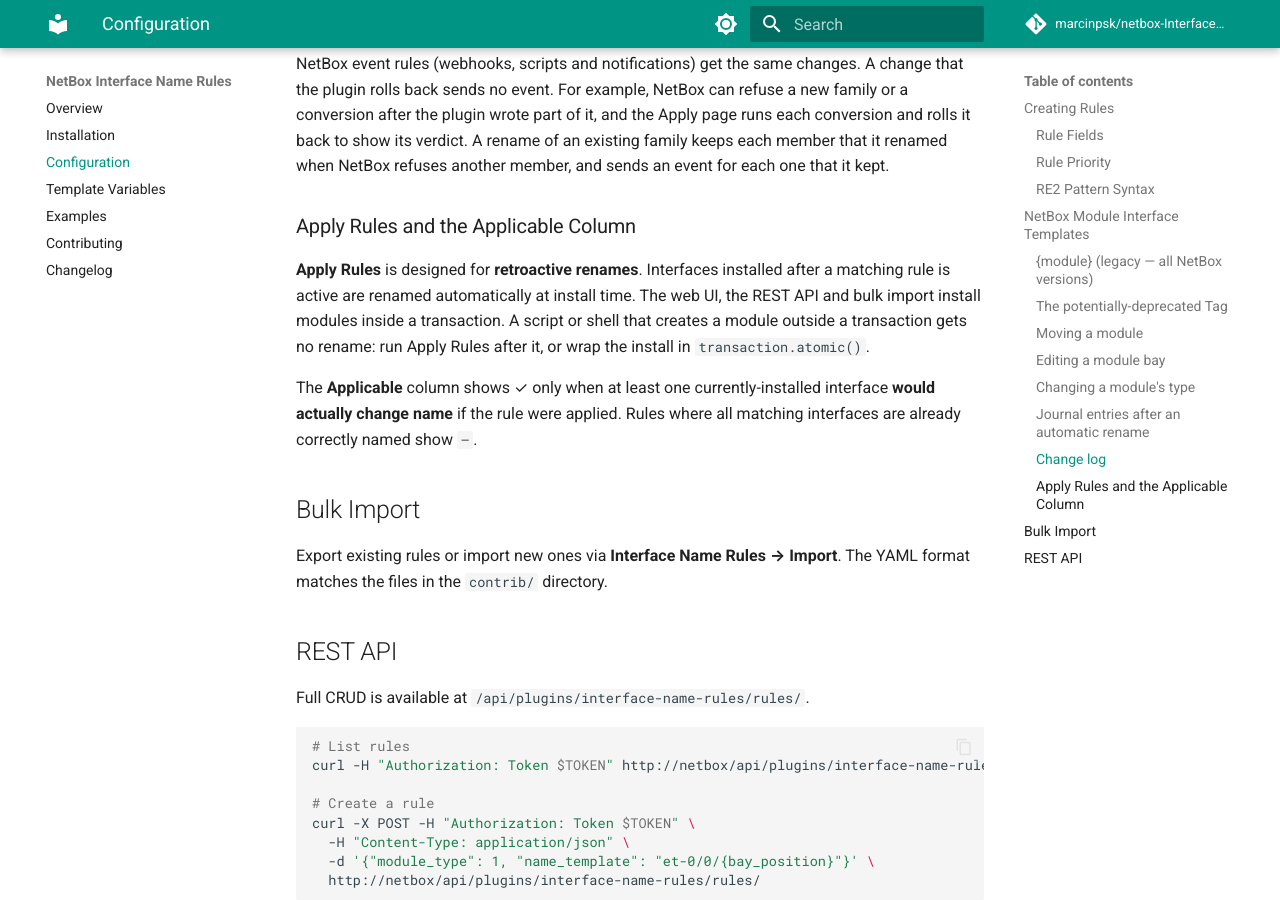
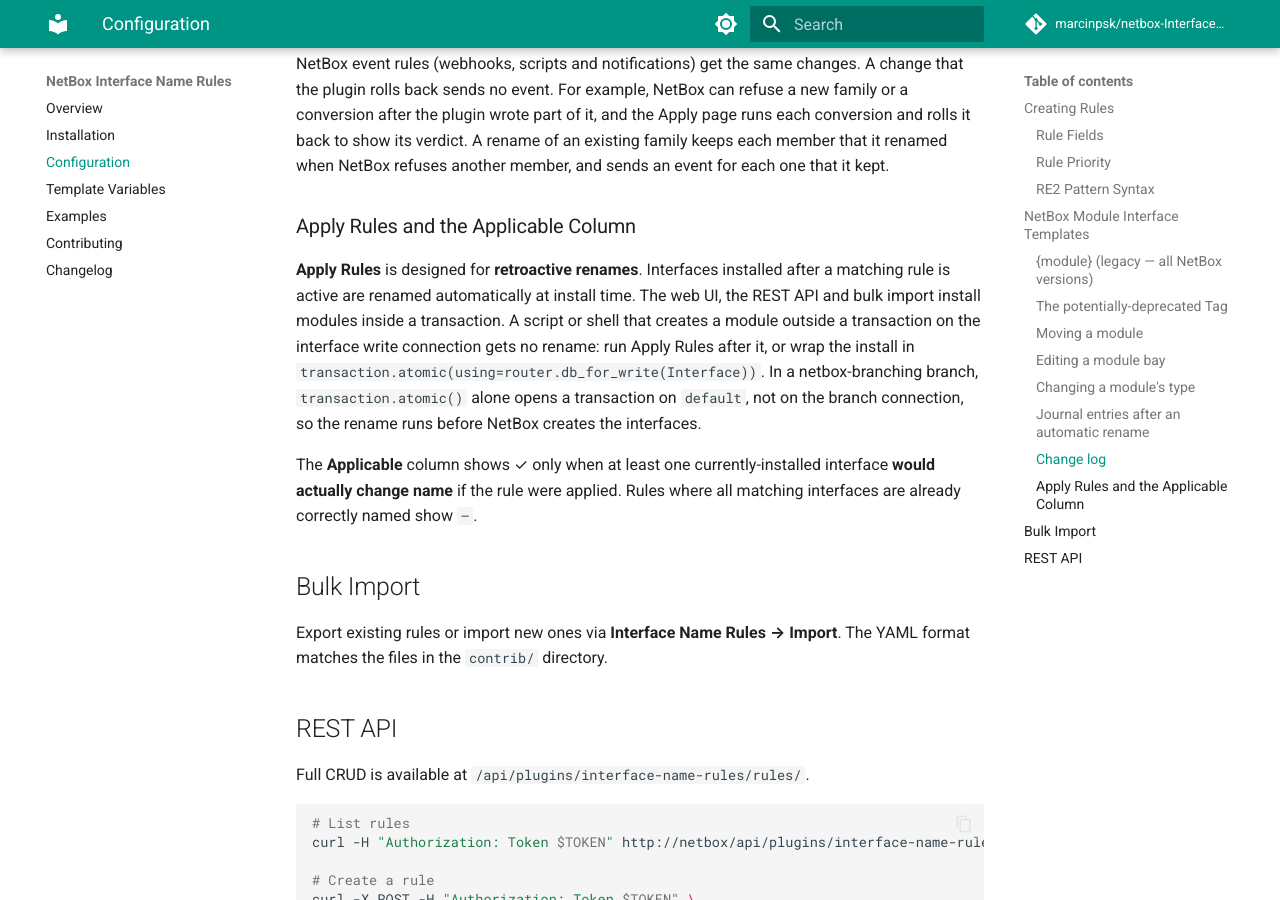
Before and after one commit to marcinpsk/netbox-InterfaceNameRules-plugin, an MkDocs documentation site: the page built from docs/configuration.md, in a window 1280 px wide and 900 px high, scrolled down 6967 px. Built offline with MkDocs 1.6.1 and Material for MkDocs 9.7.7, drawn with Linux system fonts in a browser that asks for light colours; comment, search, counter and statistics services are not loaded.

Commit message:
docs(configuration): put a script install in a transaction on the interface write alias
In a netbox-branching branch, transaction.atomic() opens a transaction on
default only. The module save runs on the branch connection, so the rename
trigger runs at once in post_save, before NetBox creates the interfaces.
The guide now names transaction.atomic(using=router.db_for_write(Interface)).
A branch test runs both forms, and a documentation test pins the text.

```diff
--- a/docs/configuration.md
+++ b/docs/configuration.md
@@ -286,8 +286,11 @@
 **Apply Rules** is designed for **retroactive renames**.  Interfaces installed
 after a matching rule is active are renamed automatically at install time.
 The web UI, the REST API and bulk import install modules inside a transaction.
-A script or shell that creates a module outside a transaction gets no rename:
-run Apply Rules after it, or wrap the install in `transaction.atomic()`.
+A script or shell that creates a module outside a transaction on the interface
+write connection gets no rename: run Apply Rules after it, or wrap the install in
+`transaction.atomic(using=router.db_for_write(Interface))`. In a netbox-branching
+branch, `transaction.atomic()` alone opens a transaction on `default`, not on the
+branch connection, so the rename runs before NetBox creates the interfaces.
 
 The **Applicable** column shows ✓ only when at least one currently-installed
 interface **would actually change name** if the rule were applied.  Rules where
```
Also changed, not shown: 2 other files.
